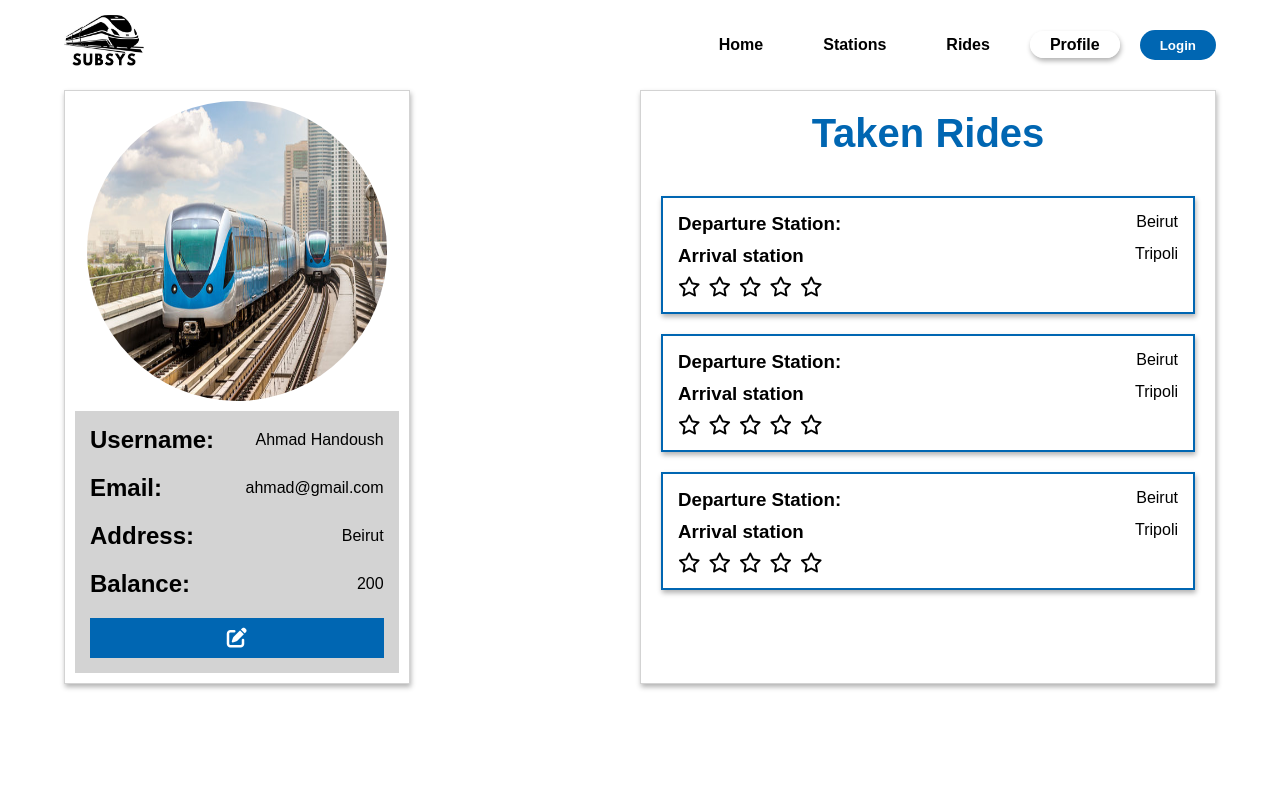
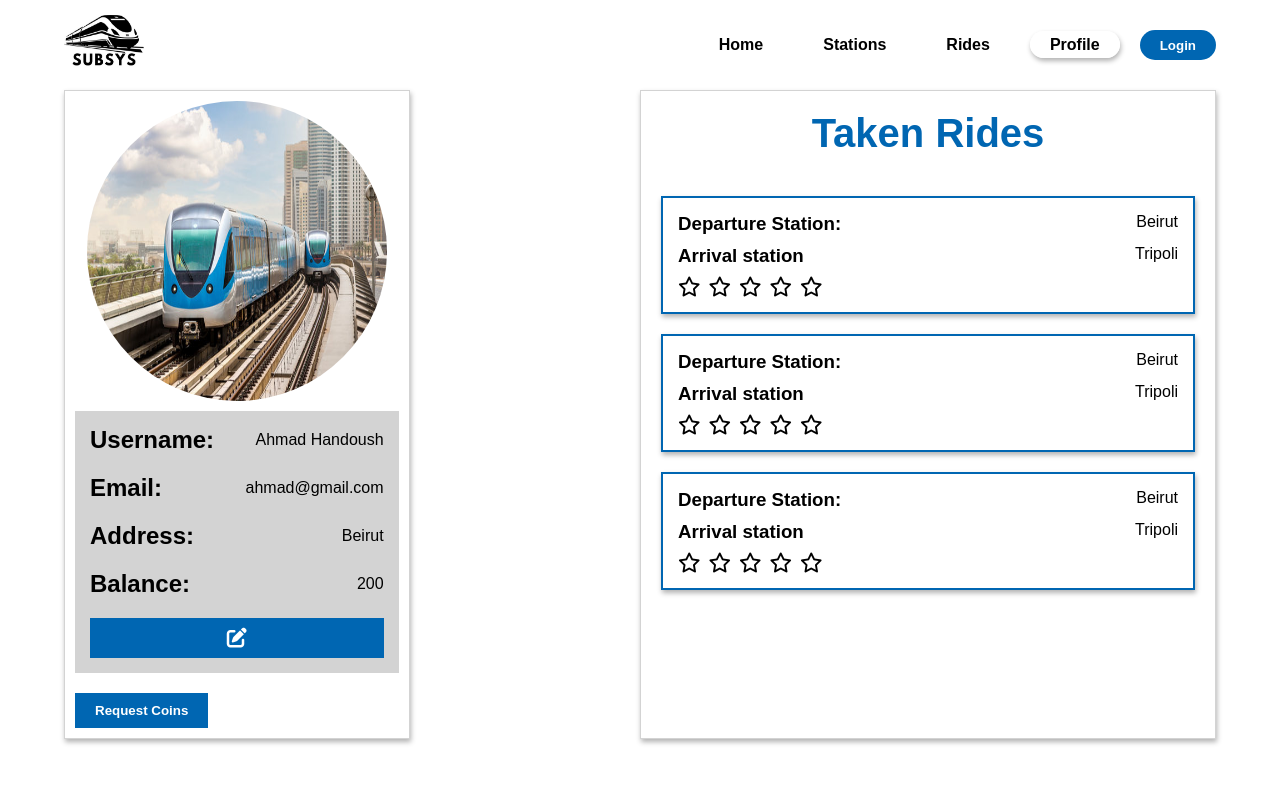
Before and after one commit to AhmadHandoush/Subway-System, a React (Create React App) app in the folder front-end/: page /profile in a window 1280 px wide. Shown: the top 800 px of the page. Built offline with nearby package versions, Linux system fonts and the light colour scheme.

Commit message:
add cooins input

```diff
--- /dev/null
+++ b/front-end/src/pages/Profile/components/Requestcoins.jsx
@@ -0,0 +1,12 @@
+function Requestcoins() {
+  return (
+    <form className="coins-amount flex-between">
+      <input type="text" placeholder="Enter your needed amount" />
+      <button type="submit" className="send">
+        Request
+      </button>
+    </form>
+  );
+}
+
+export default Requestcoins;
--- a/front-end/src/pages/Profile/index.jsx
+++ b/front-end/src/pages/Profile/index.jsx
@@ -1,10 +1,15 @@
 import { useState } from "react";
 import "./profile.css";
 import Editbox from "./components/Editbox";
+import Requestcoins from "./components/Requestcoins";
 
 function Profile() {
   const [open, setOpen] = useState(false);
   const [overlay, setOverlay] = useState(false);
+  const [request, setRequest] = useState(false);
+  const handleRequest = () => {
+    setRequest(!request);
+  };
   return (
     <div className="profile">
       {overlay && <div className="overlay"></div>}
@@ -46,6 +51,12 @@ function Profile() {
                 <i class="fa-solid fa-pen-to-square"></i>
               </button>
             </div>
+          </div>
+          <div className="coins">
+            <button className="btn_request" onClick={handleRequest}>
+              Request Coins
+            </button>
+            {request && <Requestcoins />}
           </div>
         </div>
         <div className="right flex column">
--- a/front-end/src/pages/Profile/profile.css
+++ b/front-end/src/pages/Profile/profile.css
@@ -180,3 +180,34 @@ body {
   background-color: rgba(0, 0, 0, 0.7);
   z-index: 10;
 }
+.coins {
+  margin-top: 20px;
+}
+.coins form {
+  margin-top: 20px;
+  border: 1px solid var(--main-color);
+}
+
+.btn_request {
+  padding: 10px 20px;
+  cursor: pointer;
+  background-color: var(--main-color);
+  color: white;
+  font-weight: bold;
+  border: none;
+  outline: none;
+}
+.coins form input {
+  flex: 1;
+  padding: 10px;
+  outline: none;
+  border: none;
+  border: 1px solid var(--bg-grey);
+}
+.left .send {
+  border: none;
+  outline: none;
+  padding: 5px;
+  width: fit-content;
+  font-size: 15px;
+}
```
